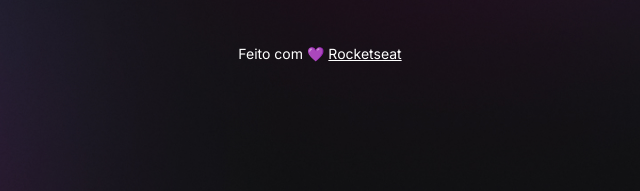
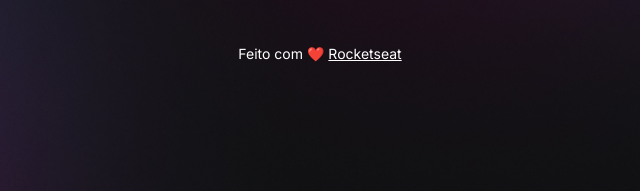
Before and after one commit to GustavoB-Braga/Links-G, a plain HTML site: page index.html in a window 1280 px wide. Shown: the part 662-853 px from the top of the page, 320-960 px from the left. Drawn offline with nearby package versions, Linux system fonts and the light colour scheme.

Commit message:
Link adjustments

```diff
--- a/index.html
+++ b/index.html
@@ -55,7 +55,7 @@
         </a>
       </div>
       <footer>
-        Feito com 💜
+        Feito com ❤️
         <a
           href="https://rocketseat.com.br"
           target="_blank"
```
